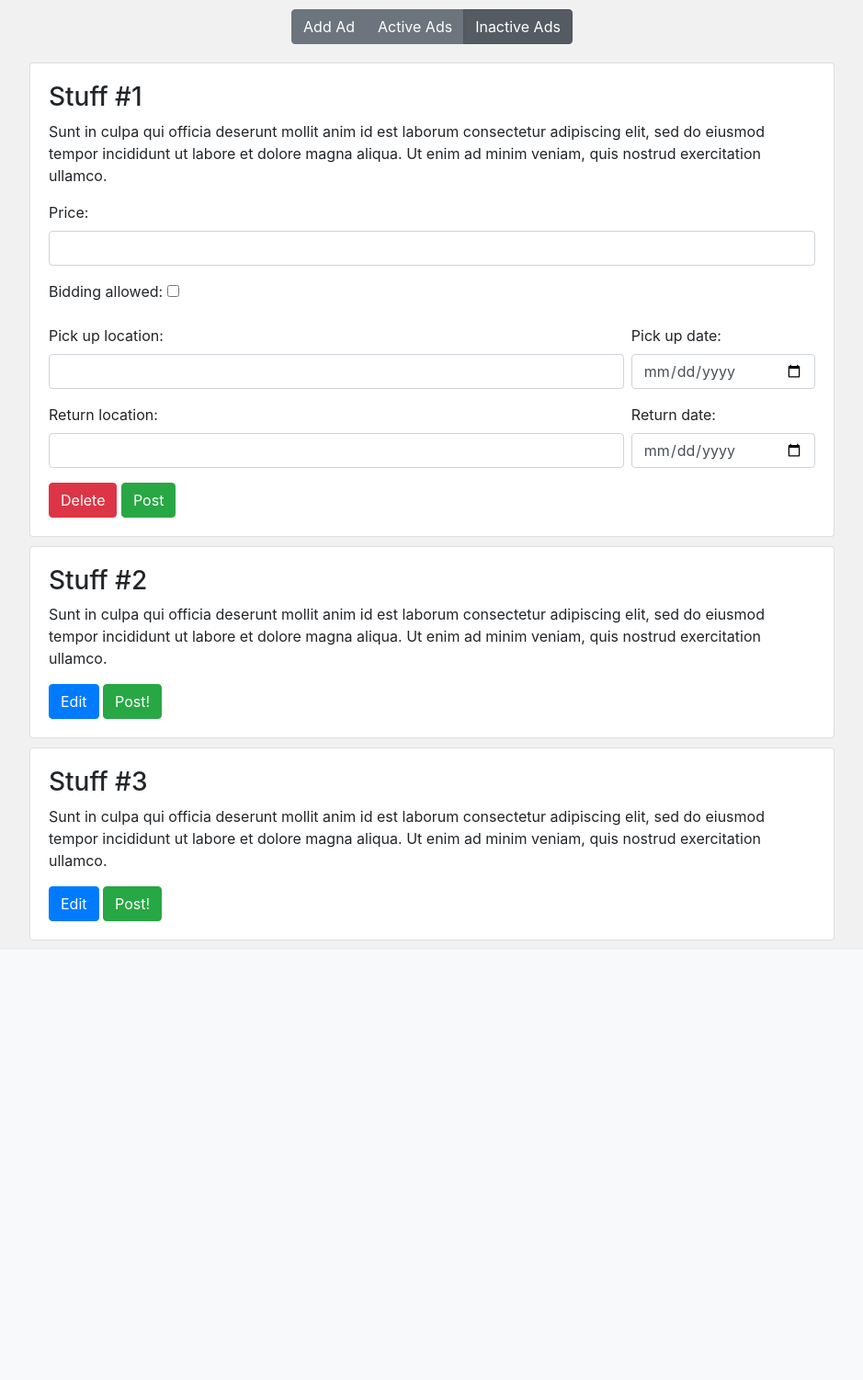
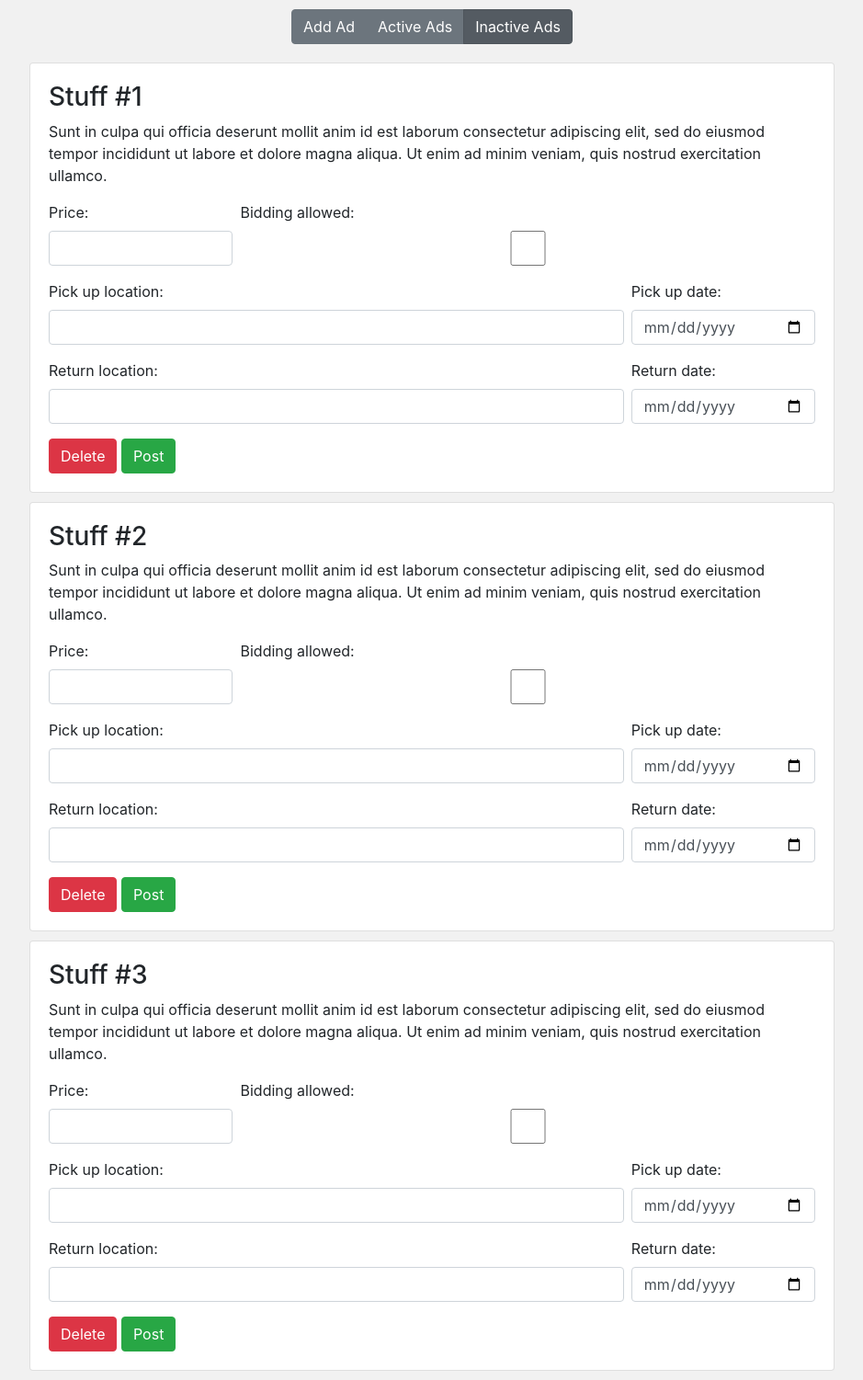
Before and after one commit to lucaslefaucheur/cs2102StuffSharing, a Django app: page /myadsinactive/ in a window 1280 px wide. Shown: the part 56-1557 px from the top of the page at 92% size, without its empty margins (170-1109 px from the left). Before the commit the page ends 1079 px from the top, so only its background shows below. Run offline with Django 3.2, Linux system fonts and the light colour scheme; some libraries are stand-ins or nearby versions.

Commit message:
modified active ads

```diff
--- a/django_project/stuffsharing/templates/stuffsharing/myadsinactive.html
+++ b/django_project/stuffsharing/templates/stuffsharing/myadsinactive.html
@@ -33,13 +33,13 @@
 
         <div>
             <form>
-                <div class="form-group" >
+                <div class="form-group" style="width: 24%; float: left;">
                     <label>Price:</label>
                     <input class="form-control">
                 </div>
-                <div class="form-group">
+                <div class="form-group" style="width: 75%; float: right;">
                     <label>Bidding allowed:</label>
-                    <input type="checkbox">
+                    <input class="form-control" type="checkbox">
                 </div>
 
                 <div class="form-group" style="width: 75%; float: left;">
@@ -61,9 +61,7 @@
 
                 <button type="button" class="btn btn-danger">Delete</button>
                 <button type="button" class="btn btn-success">Post</button>
-
             </form>
-
         </div>
 
     </div>
@@ -72,8 +70,36 @@
         <p>Sunt in culpa qui officia deserunt mollit anim id est laborum consectetur adipiscing elit, sed do eiusmod tempor incididunt ut labore et dolore magna aliqua. Ut enim ad minim veniam, quis nostrud exercitation ullamco.</p>
 
         <div>
-            <button type="button" class="btn btn-primary">Edit</button>
-            <button type="button" class="btn btn-success">Post!</button>
+            <form>
+                <div class="form-group" style="width: 24%; float: left;">
+                    <label>Price:</label>
+                    <input class="form-control">
+                </div>
+                <div class="form-group" style="width: 75%; float: right;">
+                    <label>Bidding allowed:</label>
+                    <input class="form-control" type="checkbox">
+                </div>
+
+                <div class="form-group" style="width: 75%; float: left;">
+                    <label>Pick up location:</label>
+                    <input class="form-control">
+                </div>
+                <div class="form-group" style="width: 24%; float: right;">
+                    <label>Pick up date:</label>
+                    <input class="form-control" type="date">
+                </div>
+                <div class="form-group" style="width: 75%; float: left;">
+                    <label>Return location:</label>
+                    <input class="form-control">
+                </div>
+                <div class="form-group" style="width: 24%; float: right;">
+                    <label>Return date:</label>
+                    <input class="form-control" type="date">
+                </div>
+
+                <button type="button" class="btn btn-danger">Delete</button>
+                <button type="button" class="btn btn-success">Post</button>
+            </form>
         </div>
     </div>
     <div class="card">
@@ -81,8 +107,36 @@
         <p>Sunt in culpa qui officia deserunt mollit anim id est laborum consectetur adipiscing elit, sed do eiusmod tempor incididunt ut labore et dolore magna aliqua. Ut enim ad minim veniam, quis nostrud exercitation ullamco.</p>
 
         <div>
-            <button type="button" class="btn btn-primary">Edit</button>
-            <button type="button" class="btn btn-success">Post!</button>
+            <form>
+                <div class="form-group" style="width: 24%; float: left;">
+                    <label>Price:</label>
+                    <input class="form-control">
+                </div>
+                <div class="form-group" style="width: 75%; float: right;">
+                    <label>Bidding allowed:</label>
+                    <input class="form-control" type="checkbox">
+                </div>
+
+                <div class="form-group" style="width: 75%; float: left;">
+                    <label>Pick up location:</label>
+                    <input class="form-control">
+                </div>
+                <div class="form-group" style="width: 24%; float: right;">
+                    <label>Pick up date:</label>
+                    <input class="form-control" type="date">
+                </div>
+                <div class="form-group" style="width: 75%; float: left;">
+                    <label>Return location:</label>
+                    <input class="form-control">
+                </div>
+                <div class="form-group" style="width: 24%; float: right;">
+                    <label>Return date:</label>
+                    <input class="form-control" type="date">
+                </div>
+
+                <button type="button" class="btn btn-danger">Delete</button>
+                <button type="button" class="btn btn-success">Post</button>
+            </form>
         </div>
     </div>
 </div>
--- a/django_project/stuffsharing/templates/stuffsharing/search.html
+++ b/django_project/stuffsharing/templates/stuffsharing/search.html
@@ -89,8 +89,8 @@
             <h5>{{p.price}}$</h5>
             <p>{{p.stuff_for_lown.description}}</p>
 			<p>Owner: {{p.stuff_for_lown.owner.user_name}}</p>
-			<p>Pick up location: {{p.pickupAdress}}&nbsp;&nbsp;&nbsp;&nbsp; Pick up date: {{p.start_date}}</p>
-			<p>Return location: {{p.returnAdress}}&nbsp;&nbsp;&nbsp;&nbsp; Pick up date: {{p.end_date}}</p>
+			<p>Pick up location: {{p.pickupAdress}} <br>Pick up date: {{p.start_date}}</p>
+			<p>Return location: {{p.returnAdress}} <br>Pick up date: {{p.end_date}}</p>
             <div><button type="button" class="btn btn-success">Request!</button></div>
         </div>
         {% endfor %}
```
Also changed, not shown: django_project/stuffsharing/templates/stuffsharing/myadsactive.html (+3 -4 lines).
